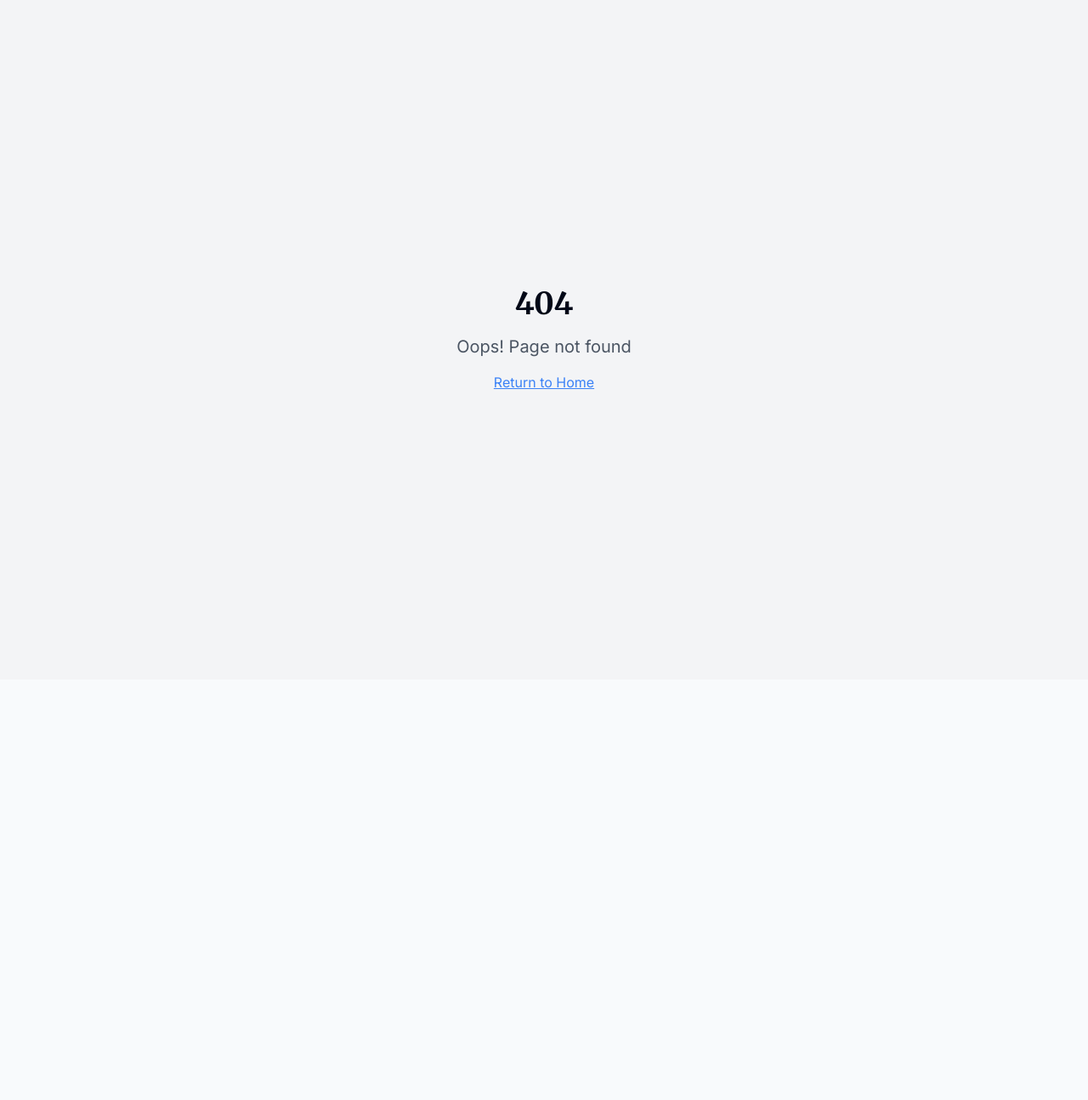
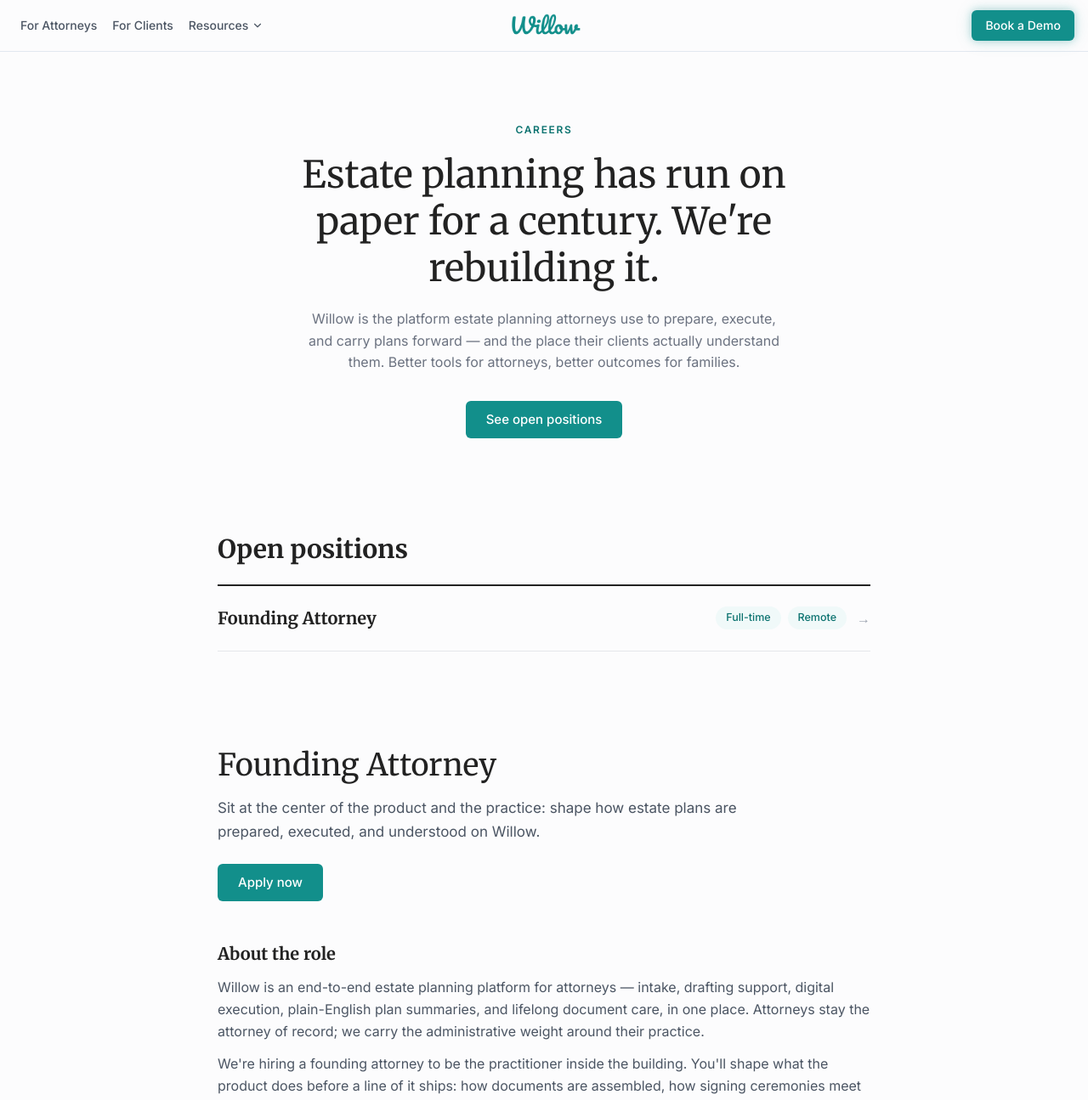
Before and after one commit to Willow-07042002-Inc/landing-page-v, a React (Vite) app: page /careers in a window 1280 px wide. Before the commit this address had no page. Shown: the top 1295 px of the page at 85% size. Before the commit the page ends 800 px from the top, so only its background shows below. Built offline with nearby package versions, Linux system fonts and the light colour scheme.

Commit message:
Careers page with Founding Attorney role
Co-Authored-By: Claude Fable 5 <noreply@anthropic.com>

```diff
--- a/src/App.tsx
+++ b/src/App.tsx
@@ -17,6 +17,7 @@ import RegulatoryLibraryPage from "./pages/RegulatoryLibraryPage";
 import StateDetailPage from "./pages/StateDetailPage";
 import RequestAccess from "./pages/RequestAccess";
 import Investors from "./pages/Investors";
+import Careers from "./pages/Careers";
 
 const queryClient = new QueryClient();
 
@@ -40,6 +41,7 @@ const App = () => (
           <Route path="/privacy" element={<Privacy />} />
           <Route path="/request-access" element={<RequestAccess />} />
           <Route path="/investors" element={<Investors />} />
+          <Route path="/careers" element={<Careers />} />
           {/* Retired pages — old links land somewhere sensible instead of a 404 */}
           {["/attorneys", "/old-home", "/clients", "/for-lawyers", "/contact", "/create-will", "/availability-map", "/learn", "/about-us", "/pitol"].map((p) => (
             <Route key={p} path={p} element={<Navigate to="/" replace />} />
--- a/src/components/Footer.tsx
+++ b/src/components/Footer.tsx
@@ -45,6 +45,9 @@ const Footer = () => {
               <Link to="/privacy" className={isAboutUsPage ? "text-[#222222] hover:text-gray-600 underline" : "text-white hover:text-gray-300 underline"}>
                 Privacy Policy
               </Link>
+              <Link to="/careers" className={isAboutUsPage ? "text-[#222222] hover:text-gray-600 underline" : "text-white hover:text-gray-300 underline"}>
+                Careers
+              </Link>
               <Link to="/investors" className={isAboutUsPage ? "text-[#222222] hover:text-gray-600 underline" : "text-white hover:text-gray-300 underline"}>
                 Investor Relations
               </Link>
--- a/src/components/Navbar.tsx
+++ b/src/components/Navbar.tsx
@@ -33,7 +33,7 @@ const Navbar = () => {
   const isHomePage = location.pathname === "/";
   // Marketing chrome (tabs + compact bar) on every content page, including
   // nested ones like /legislation-by-state/new-york
-  const isMarketingPage = ["/", "/attorneys", "/for-clients", "/news", "/terms", "/privacy", "/contact", "/investors", "/request-access", "/book"].includes(location.pathname)
+  const isMarketingPage = ["/", "/attorneys", "/for-clients", "/news", "/terms", "/privacy", "/contact", "/investors", "/careers", "/request-access", "/book"].includes(location.pathname)
     || location.pathname.startsWith("/legislation-by-state");
   const marketingTabs = [
     { label: "For Attorneys", href: "/" },
@@ -61,7 +61,7 @@ const Navbar = () => {
   const isBookPage = location.pathname === "/book";
   const isRequestAccessPage = location.pathname === "/request-access";
   const isPitolPage = location.pathname === "/pitol";
-  const alwaysSmallPages = ["/availability-map", "/terms", "/privacy", "/contact", "/investors", "/learn", "/book", "/request-access", "/pitol"];
+  const alwaysSmallPages = ["/availability-map", "/terms", "/privacy", "/contact", "/investors", "/careers", "/learn", "/book", "/request-access", "/pitol"];
   const isAlwaysSmallPage = alwaysSmallPages.includes(location.pathname);
 
   useEffect(() => {
--- /dev/null
+++ b/src/pages/Careers.tsx
@@ -0,0 +1,166 @@
+import React from "react";
+import Navbar from "@/components/Navbar";
+import Footer from "@/components/Footer";
+import { Button } from "@/components/ui/button";
+import { usePageMeta } from "@/components/LegalPage";
+
+/* Careers — layout modeled on the hero → open positions → role detail →
+   who-we-are pattern Aaron supplied (General Magic reference), rendered in
+   Willow's design language: FCFCFD ground, serif light headings, teal
+   accents, line-based rows instead of boxes. JD drafted from Willow context
+   (no LinkedIn source text found) — swap wording freely. */
+
+const APPLY_MAILTO =
+  "mailto:aaronburlacoff@willow-inc.com?subject=Founding%20Attorney%20%E2%80%94%20Application";
+
+const Chip = ({ children }: { children: React.ReactNode }) => (
+  <span className="rounded-full bg-[#F0F9F9] px-3 py-1 text-[12.5px] font-medium text-[#0C7370]">{children}</span>
+);
+
+const SectionRow = ({ label, children }: { label: string; children: React.ReactNode }) => (
+  <div className="grid gap-3 border-t border-gray-200 py-10 md:grid-cols-[240px_1fr] md:gap-12 md:py-14">
+    <h3 className="font-heading text-xl font-bold text-[#222222]">{label}</h3>
+    <div className="space-y-4 text-base leading-relaxed text-gray-600">{children}</div>
+  </div>
+);
+
+const Careers = () => {
+  usePageMeta(
+    "Careers | Willow",
+    "Join Willow — we build the estate planning platform for attorneys and the clients they serve."
+  );
+
+  return (
+    <div className="min-h-screen flex flex-col bg-[#FCFCFD]" style={{ color: "#222222" }}>
+      <Navbar />
+      <main className="flex-grow pt-32 md:pt-36 pb-24">
+        <div className="container mx-auto px-4">
+          {/* Hero */}
+          <div className="mx-auto max-w-2xl text-center">
+            <div className="mb-4 text-[12px] font-semibold uppercase tracking-[0.14em] text-[#0C7370]">Careers</div>
+            <h1 className="font-heading text-3xl font-light text-[#222222] sm:text-4xl lg:text-[2.75rem]" style={{ lineHeight: 1.25 }}>
+              Estate planning has run on paper for a century. We're rebuilding it.
+            </h1>
+            <p className="mx-auto mt-5 max-w-xl text-[15px] text-gray-500 md:text-base" style={{ lineHeight: 1.6 }}>
+              Willow is the platform estate planning attorneys use to prepare, execute, and carry plans forward — and the place
+              their clients actually understand them. Better tools for attorneys, better outcomes for families.
+            </p>
+            <Button
+              size="lg"
+              className="willow-btn mt-8 h-11 px-6 text-[15px] font-medium"
+              onClick={() => document.getElementById("open-positions")?.scrollIntoView({ behavior: "smooth" })}
+            >
+              See open positions
+            </Button>
+          </div>
+
+          {/* Open positions */}
+          <div id="open-positions" className="mx-auto mt-20 max-w-3xl scroll-mt-28 md:mt-28">
+            <h2 className="font-heading text-2xl font-bold text-[#222222] md:text-3xl">Open positions</h2>
+            <a
+              href="#founding-attorney"
+              onClick={(e) => {
+                e.preventDefault();
+                document.getElementById("founding-attorney")?.scrollIntoView({ behavior: "smooth" });
+              }}
+              className="group mt-6 flex flex-col gap-3 border-t-2 border-[#222222] py-6 sm:flex-row sm:items-center sm:justify-between"
+            >
+              <span className="font-heading text-xl font-bold text-[#222222] transition-colors group-hover:text-[#128F8B]">
+                Founding Attorney
+              </span>
+              <span className="flex flex-wrap items-center gap-2">
+                <Chip>Full-time</Chip>
+                <Chip>Remote</Chip>
+                <span className="ml-1 hidden text-gray-400 transition-transform group-hover:translate-x-0.5 sm:block">&rarr;</span>
+              </span>
+            </a>
+            <div className="border-t border-gray-200" />
+          </div>
+
+          {/* Role detail */}
+          <div id="founding-attorney" className="mx-auto mt-20 max-w-3xl scroll-mt-28 md:mt-28">
+            <h2 className="font-heading text-3xl font-light text-[#222222] sm:text-4xl" style={{ lineHeight: 1.2 }}>
+              Founding Attorney
+            </h2>
+            <p className="mt-4 max-w-2xl text-[17px] leading-relaxed text-gray-600">
+              Sit at the center of the product and the practice: shape how estate plans are prepared, executed, and understood
+              on Willow.
+            </p>
+            <Button size="lg" className="willow-btn mt-6 h-11 px-6 text-[15px] font-medium" onClick={() => (window.location.href = APPLY_MAILTO)}>
+              Apply now
+            </Button>
+
+            <div className="mt-12 space-y-10">
+              <div>
+                <h3 className="font-heading text-xl font-bold text-[#222222]">About the role</h3>
+                <p className="mt-3 text-base leading-relaxed text-gray-600">
+                  Willow is an end-to-end estate planning platform for attorneys — intake, drafting support, digital execution,
+                  plain-English plan summaries, and lifelong document care, in one place. Attorneys stay the attorney of record;
+                  we carry the administrative weight around their practice.
+                </p>
+                <p className="mt-3 text-base leading-relaxed text-gray-600">
+                  We're hiring a founding attorney to be the practitioner inside the building. You'll shape what the product
+                  does before a line of it ships: how documents are assembled, how signing ceremonies meet each state's
+                  requirements, how a 40-page plan becomes a summary a family can actually follow, and where the line sits
+                  between what software should do and what only a lawyer should.
+                </p>
+              </div>
+
+              <div>
+                <h3 className="font-heading text-xl font-bold text-[#222222]">What you'll do</h3>
+                <ul className="mt-3 list-disc space-y-2 pl-6 text-base leading-relaxed text-gray-600">
+                  <li>Review every attorney- and client-facing flow for legal accuracy, from intake through execution and beyond</li>
+                  <li>Keep our signing and notarization workflows aligned with state execution requirements as they evolve</li>
+                  <li>Work directly with our design-partner firms — hear what's broken in their practice and turn it into product</li>
+                  <li>Own the wording of plan summaries, stipulations, and client-facing language across the platform</li>
+                  <li>Help define what Willow will never do: no legal advice, no drafting judgment, no stepping between attorney and client</li>
+                </ul>
+              </div>
+
+              <div>
+                <h3 className="font-heading text-xl font-bold text-[#222222]">What we're looking for</h3>
+                <ul className="mt-3 list-disc space-y-2 pl-6 text-base leading-relaxed text-gray-600">
+                  <li>A licensed attorney in good standing with real trusts and estates experience — you've drafted, executed, and administered plans</li>
+                  <li>A plain-English writer: you can turn statute into sentences a client's family understands</li>
+                  <li>Genuine curiosity about software — you don't need to code, but you want to shape how it's built</li>
+                  <li>Comfort with an early-stage pace: small team, direct access, decisions made in days rather than quarters</li>
+                </ul>
+              </div>
+            </div>
+          </div>
+
+          {/* Who we are / How we work */}
+          <div className="mx-auto mt-20 max-w-3xl md:mt-28">
+            <SectionRow label="Who we are">
+              <p>
+                Willow is built by a small team working closely with the estate planning attorneys who use it — boutique trusts
+                and estates firms who shape the product as design partners. We're guided by practitioners with decades in the
+                field, and we ship quickly and deliberately.
+              </p>
+              <p>
+                Our conviction is simple: the attorney-client relationship is the most valuable thing in estate planning, and
+                the tools should strengthen it — never replace it.
+              </p>
+            </SectionRow>
+            <SectionRow label="How we work">
+              <p>
+                Remote-first, writing-heavy, and low on ceremony. You'll work directly with the founder, and what you decide
+                shows up in the product the same week. We handle what people would rather ignore — so we care about doing it
+                carefully.
+              </p>
+            </SectionRow>
+            <div className="border-t border-gray-200 pt-10 text-center md:pt-14">
+              <p className="text-base text-gray-600">Think you're the right fit?</p>
+              <Button size="lg" className="willow-btn mt-4 h-11 px-8 text-[15px] font-medium" onClick={() => (window.location.href = APPLY_MAILTO)}>
+                Apply now
+              </Button>
+            </div>
+          </div>
+        </div>
+      </main>
+      <Footer />
+    </div>
+  );
+};
+
+export default Careers;
```
